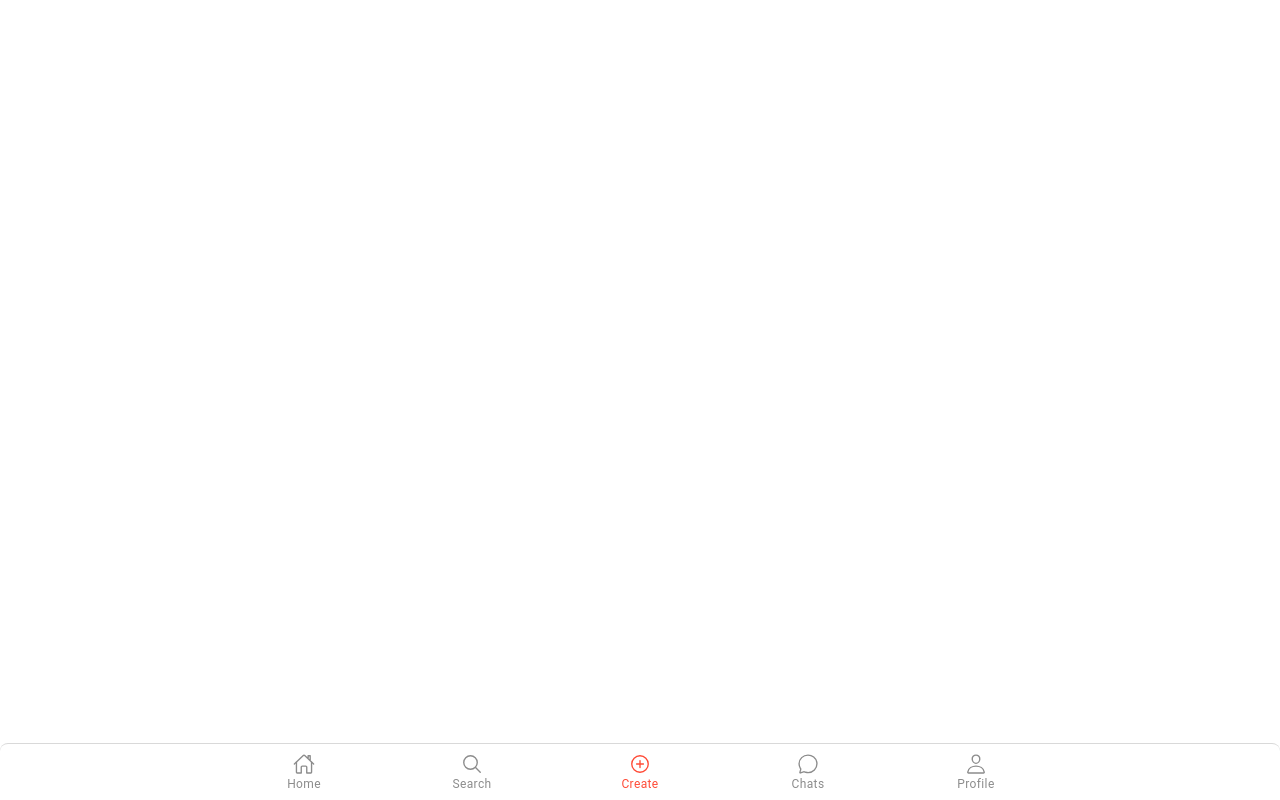
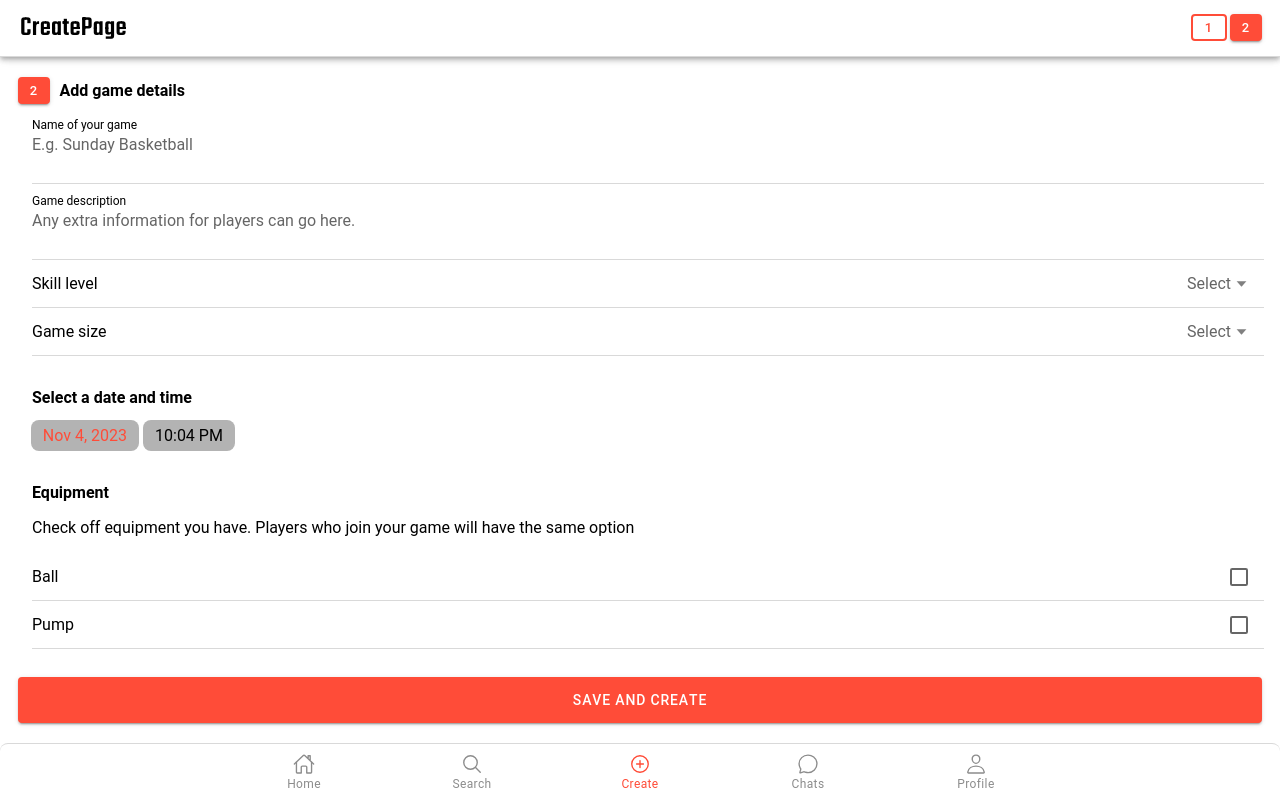
Before and after one commit to PapaniaP/swish, a React (Vite) app: page /create2 in a window 1280 px wide. Built offline with nearby package versions, Linux system fonts and the light colour scheme.

Commit message:
Create game page created (without connection to the database)

```diff
--- a/src/App.tsx
+++ b/src/App.tsx
@@ -55,6 +55,7 @@ import DisclaimerPage from "./pages/DisclaimerPage";
 import DisclaimerBookingPage from "./pages/DisclaimerBookingPage";
 import GameDetailsPage from "./pages/GameDetailsPage";
 import { GameInfo } from "../src/components/CardNextGame";
+import CreatePage2 from "./pages/CreatePage2";
 
 setupIonicReact();
 
@@ -103,6 +104,11 @@ const App: React.FC = () => (
 					{/* Routing the path of /disclaimerbookingpag to the disclaimer about booking the gym */}
 					<Route path="/disclaimerbookingpage">
 						<DisclaimerBookingPage />
+					</Route>
+
+					{/* Routing the path of /disclaimerbookingpag to the disclaimer about booking the gym */}
+					<Route path="/create2">
+						<CreatePage2 />
 					</Route>
 
 					{/* Routing an emoty path of / to the home page */}
--- /dev/null
+++ b/src/components/Equipment.css
@@ -0,0 +1,3 @@
+.text {
+    padding: 0 1rem;
+}
--- /dev/null
+++ b/src/components/Equipment.tsx
@@ -0,0 +1,21 @@
+import { IonCheckbox, IonItem } from "@ionic/react";
+import "./Equipment.css"
+
+const Equipment: React.FC = () => {
+    return (
+        <div>
+            <div className="text">
+                <strong>Equipment</strong>
+                <p>Check off equipment you have. Players who join your game will have the same option</p>
+            </div>
+            <IonItem>
+                <IonCheckbox justify="space-between">Ball</IonCheckbox>
+            </IonItem>
+            <IonItem>
+                <IonCheckbox justify="space-between">Pump</IonCheckbox>
+            </IonItem>
+        </div>
+    )
+}
+
+export default Equipment;
--- /dev/null
+++ b/src/components/Timepicker.css
@@ -0,0 +1,18 @@
+.dateButtons {
+    display: flex;
+    justify-content: start;
+    padding-left: 0.8rem;
+    --background: white;
+}
+
+.timepickerStrong {
+    padding: 0 1rem;
+
+}
+
+.timepickerContainer {
+    padding-top: 2rem;
+    display: flex;
+    flex-direction: column;
+    gap: 0.8rem;
+}
--- /dev/null
+++ b/src/components/Timepicker.tsx
@@ -0,0 +1,17 @@
+import { IonDatetime, IonDatetimeButton, IonModal } from '@ionic/react';
+import "./Timepicker.css";
+import "../theme/variables.css"
+
+const Timepicker: React.FC = () => {
+    return (
+        <div className='timepickerContainer'>
+            <strong className='timepickerStrong'>Select a date and time</strong>
+            <IonDatetimeButton className='dateButtons' slot='start' datetime="datetime"></IonDatetimeButton>
+
+            <IonModal keepContentsMounted={true} >
+                <IonDatetime showDefaultButtons={true} id="datetime"></IonDatetime>
+            </IonModal>
+        </div>
+    );
+}
+export default Timepicker;
--- a/src/pages/CreatePage.tsx
+++ b/src/pages/CreatePage.tsx
@@ -45,7 +45,6 @@ const CreatePage: React.FC = () => {
 					<div className="progressBar ion-padding-end" slot="end">
 						<IonButton color="primary" size="small">1</IonButton>
 						<IonButton fill="outline" disabled={true} size="small">2</IonButton>
-						<IonButton fill="outline" disabled={true} size="small">3</IonButton>
 					</div>
 				</IonToolbar>
 			</IonHeader>
@@ -69,7 +68,7 @@ const CreatePage: React.FC = () => {
 
 				</main>
 			</IonContent>
-			<IonButton expand="block" className="ion-padding" slot="end" routerLink="/disclaimerbookingpage">
+			<IonButton expand="block" className="ion-padding" slot="end" routerLink="/create2">
 				Next
 			</IonButton>
 		</IonPage>
--- /dev/null
+++ b/src/pages/CreatePage2.css
@@ -0,0 +1,15 @@
+main {
+    display: flex;
+    flex-direction: column;
+    gap: 0;
+}
+
+.timeAndEquipment {
+    display: flex;
+    flex-direction: column;
+    gap: 2rem;
+}
+
+.nameGame {
+    padding-top: 1rem;
+}
--- /dev/null
+++ b/src/pages/CreatePage2.tsx
@@ -0,0 +1,67 @@
+import { IonButton, IonContent, IonHeader, IonIcon, IonPage, IonTitle, IonToolbar, IonInput, IonItem, IonTextarea, IonSelect, IonSelectOption } from "@ionic/react";
+import "./CreatePage2.css";
+import "../styles.css"
+import "../theme/variables.css"
+import { addOutline } from "ionicons/icons";
+import React, { useState, useEffect } from "react";
+import Court from "../components/Court";
+import { CourtInfo } from "../components/Court";
+import Timepicker from "../components/timepicker";
+import Equipment from "../components/Equipment";
+
+const CreatePage2: React.FC = () => {
+    return (
+        <IonPage>
+            <IonHeader>
+                <IonToolbar>
+                    <IonTitle slot="start">CreatePage</IonTitle>
+                    <div className="progressBar ion-padding-end" slot="end">
+                        <IonButton fill="outline" size="small" routerLink="/create">1</IonButton>
+                        <IonButton color="primary" size="small">2</IonButton>
+                    </div>
+                </IonToolbar>
+            </IonHeader>
+            <IonContent fullscreen className="ion-padding">
+                <main>
+                    <div className="subheadingAddcourtContainer">
+                        <div className="subheadingContainer">
+                            <IonButton color="primary" size="small">2</IonButton>
+                            <strong >Add game details</strong>
+                        </div>
+                    </div>
+                    <IonItem>
+                        <IonTextarea label="Name of your game" labelPlacement="stacked" placeholder="E.g. Sunday Basketball" autoGrow={true}></IonTextarea>
+                    </IonItem>
+                    <IonItem>
+                        <IonTextarea label="Game description" labelPlacement="stacked" placeholder="Any extra information for players can go here." autoGrow={true}></IonTextarea>
+                    </IonItem>
+                    <IonItem>
+                        <IonSelect justify="space-between" label="Skill level" placeholder="Select">
+                            <IonSelectOption value="Beginner">Beginner</IonSelectOption>
+                            <IonSelectOption value="Casual">Casual</IonSelectOption>
+                            <IonSelectOption value="Professional">Professional</IonSelectOption>
+                        </IonSelect>
+                    </IonItem>
+                    <IonItem>
+                        <IonSelect justify="space-between" label="Game size" placeholder="Select">
+                            <IonSelectOption value="1 vs 1">1 vs 1</IonSelectOption>
+                            <IonSelectOption value="2 vs 2">2 vs 2</IonSelectOption>
+                            <IonSelectOption value="3 vs 3">3 vs 3</IonSelectOption>
+                            <IonSelectOption value="4 vs 4">4 vs 4</IonSelectOption>
+                            <IonSelectOption value="5 vs 5">5 vs 5</IonSelectOption>
+                        </IonSelect>
+                    </IonItem>
+                    <div className="timeAndEquipment">
+                        <Timepicker />
+                        <Equipment />
+                    </div>
+                </main>
+            </IonContent>
+            <IonButton expand="block" className="ion-padding" slot="end" routerLink="/search">
+                Save and Create
+            </IonButton>
+        </IonPage>
+    );
+};
+
+export default CreatePage2;
```
